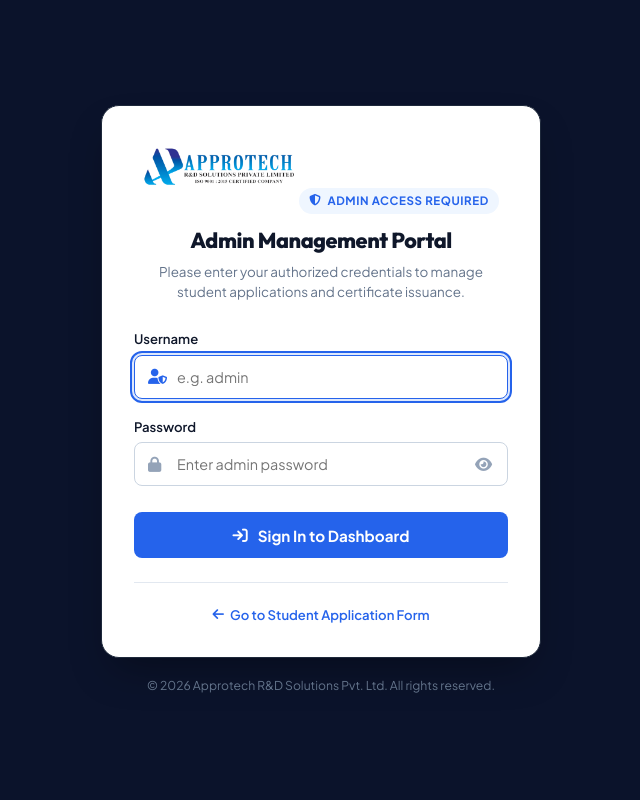
After one commit to Masterminder0046/Approtech_Certificate_Management, a Flask app: page /admin/login in a window 1280 px wide. The commit adds this page. Shown: the whole page, without its empty margins (319-959 px from the left). Run offline with Flask 3, Linux system fonts and the light colour scheme.

Commit message:
Add Admin Login authentication and redirect root directly to student form

```diff
--- a/app.py
+++ b/app.py
@@ -19,7 +19,8 @@ from flask import (
     send_from_directory,
     send_file,
     redirect,
-    abort
+    abort,
+    session
 )
 import qrcode
 from docx import Document
@@ -49,6 +50,7 @@ app = Flask(
     template_folder='templates'
 )
 app.config['TEMPLATES_AUTO_RELOAD'] = True
+app.secret_key = os.environ.get('SECRET_KEY', 'approtech-cert-management-secret-key-2026')
 
 # ---------------------------------------------------------------------------
 # DATABASE HELPERS
@@ -358,16 +360,53 @@ def serve_public(path):
 # ---------------------------------------------------------------------------
 
 @app.route('/')
+def home():
+    """Direct root URL opens the Student Application Form directly."""
+    return redirect('/student-form/APP26-27')
+
 @app.route('/admin')
 @app.route('/admin/')
 def admin_dashboard():
-    """Renders the Admin Management Dashboard."""
+    """Renders the Admin Management Dashboard (Protected by authentication)."""
+    if not session.get('admin_logged_in'):
+        return redirect('/admin/login')
+
     conn = get_db()
     cur = conn.cursor()
     cur.execute("SELECT * FROM batches ORDER BY id ASC")
     batches = [dict(b) for b in cur.fetchall()]
     conn.close()
     return render_template('admin.html', batches=batches)
+
+@app.route('/admin/login', methods=['GET', 'POST'])
+def admin_login():
+    """Admin Login Portal."""
+    if session.get('admin_logged_in'):
+        return redirect('/admin')
+
+    error = None
+    if request.method == 'POST':
+        username = request.form.get('username', '').strip()
+        password = request.form.get('password', '').strip()
+
+        admin_user = os.environ.get('ADMIN_USER', 'admin')
+        admin_pass = os.environ.get('ADMIN_PASSWORD', 'admin@approtech2026')
+
+        if username == admin_user and password == admin_pass:
+            session['admin_logged_in'] = True
+            session['admin_user'] = username
+            return redirect('/admin')
+        else:
+            error = 'Invalid admin credentials. Please verify your username and password.'
+
+    return render_template('admin_login.html', error=error)
+
+@app.route('/admin/logout')
+def admin_logout():
+    """Logs out of the Admin Portal."""
+    session.pop('admin_logged_in', None)
+    session.pop('admin_user', None)
+    return redirect('/admin/login')
 
 @app.route('/index.html')
 def index_html():
--- a/templates/admin.html
+++ b/templates/admin.html
@@ -52,6 +52,10 @@
 
         <a href="/student-form/APP26-27" target="_blank" class="btn-primary" style="text-decoration:none; padding: 8px 16px; font-size: 0.85rem; display: inline-flex; align-items: center; gap: 8px;">
           <i class="fa-solid fa-arrow-up-right-from-square"></i> Open Student Portal
+        </a>
+
+        <a href="/admin/logout" class="btn-secondary" style="text-decoration:none; padding: 8px 14px; font-size: 0.85rem; display: inline-flex; align-items: center; gap: 6px; color: #EF4444;" title="Sign out of Admin Portal">
+          <i class="fa-solid fa-right-from-bracket"></i> Logout
         </a>
       </div>
     </header>
--- /dev/null
+++ b/templates/admin_login.html
@@ -0,0 +1,334 @@
+<!DOCTYPE html>
+<html lang="en">
+<head>
+  <meta charset="UTF-8" />
+  <meta name="viewport" content="width=device-width, initial-scale=1.0" />
+  <title>Admin Portal Login - Approtech Internship Certificate Management</title>
+  <meta name="description" content="Secure administrative login for Approtech Certificate Management." />
+
+  <!-- Font Awesome 6.7.2 CDN -->
+  <link rel="stylesheet" href="https://cdnjs.cloudflare.com/ajax/libs/font-awesome/6.7.2/css/all.min.css" crossorigin="anonymous" />
+
+  <!-- Google Fonts -->
+  <link rel="preconnect" href="https://fonts.googleapis.com">
+  <link rel="preconnect" href="https://fonts.gstatic.com" crossorigin>
+  <link href="https://fonts.googleapis.com/css2?family=Outfit:wght@400;500;600;700;800&family=Plus+Jakarta+Sans:ital,wght@0,400;0,500;0,600;0,700;1,400&display=swap" rel="stylesheet">
+
+  <link rel="stylesheet" href="/style.css" />
+
+  <style>
+    body {
+      background-color: #0B132B;
+      min-height: 100vh;
+      display: flex;
+      align-items: center;
+      justify-content: center;
+      padding: 24px 16px;
+      font-family: var(--font-body);
+      color: #0F172A;
+    }
+
+    .login-container {
+      width: 100%;
+      max-width: 440px;
+      margin: 0 auto;
+    }
+
+    .login-card {
+      background: #FFFFFF;
+      border-radius: var(--radius-lg);
+      padding: 38px 32px 32px;
+      box-shadow: 0 20px 40px -12px rgba(0, 0, 0, 0.35);
+      border: 1px solid #1E293B;
+    }
+
+    .login-brand-header {
+      text-align: center;
+      margin-bottom: 28px;
+    }
+
+    .login-logo {
+      height: 46px;
+      width: auto;
+      object-fit: contain;
+      margin-bottom: 14px;
+    }
+
+    .login-badge {
+      display: inline-flex;
+      align-items: center;
+      gap: 6px;
+      padding: 4px 10px;
+      border-radius: 20px;
+      font-size: 0.72rem;
+      font-weight: 700;
+      letter-spacing: 0.05em;
+      text-transform: uppercase;
+      background: #EFF6FF;
+      color: #2563EB;
+      margin-bottom: 10px;
+    }
+
+    .login-title {
+      font-family: var(--font-heading);
+      font-size: 1.35rem;
+      font-weight: 800;
+      color: #0F172A;
+      margin-bottom: 6px;
+      letter-spacing: -0.02em;
+    }
+
+    .login-subtitle {
+      font-size: 0.84rem;
+      color: #64748B;
+      line-height: 1.45;
+    }
+
+    .login-alert {
+      background: #FEF2F2;
+      border: 1.5px solid #FCA5A5;
+      color: #DC2626;
+      border-radius: var(--radius-sm);
+      padding: 12px 14px;
+      font-size: 0.82rem;
+      display: flex;
+      align-items: center;
+      gap: 10px;
+      margin-bottom: 20px;
+    }
+
+    .login-alert-icon {
+      font-size: 1rem;
+      flex-shrink: 0;
+    }
+
+    .login-form {
+      display: flex;
+      flex-direction: column;
+      gap: 18px;
+    }
+
+    .login-group {
+      display: flex;
+      flex-direction: column;
+      gap: 6px;
+    }
+
+    .login-label {
+      font-size: 0.82rem;
+      font-weight: 600;
+      color: #0F172A;
+    }
+
+    .login-input-wrapper {
+      position: relative;
+      display: flex;
+      align-items: center;
+    }
+
+    .login-input-icon {
+      position: absolute;
+      left: 14px;
+      color: #94A3B8;
+      font-size: 0.95rem;
+      pointer-events: none;
+      transition: var(--transition-fast);
+    }
+
+    .login-input {
+      width: 100%;
+      height: 44px;
+      padding: 0 40px 0 42px;
+      font-family: var(--font-body);
+      font-size: 0.9rem;
+      color: #0F172A;
+      background-color: #FFFFFF;
+      border: 1.5px solid #CBD5E1;
+      border-radius: var(--radius-sm);
+      outline: none;
+      transition: var(--transition-fast);
+    }
+
+    .login-input:focus {
+      border-color: #2563EB;
+      box-shadow: 0 0 0 3px rgba(37, 99, 235, 0.15);
+    }
+
+    .login-group:focus-within .login-input-icon {
+      color: #2563EB;
+    }
+
+    .btn-toggle-pwd {
+      position: absolute;
+      right: 12px;
+      background: none;
+      border: none;
+      color: #94A3B8;
+      cursor: pointer;
+      font-size: 0.95rem;
+      padding: 4px;
+      transition: var(--transition-fast);
+    }
+
+    .btn-toggle-pwd:hover {
+      color: #0F172A;
+    }
+
+    .btn-login-submit {
+      width: 100%;
+      height: 46px;
+      background-color: #2563EB;
+      color: #FFFFFF;
+      border: none;
+      border-radius: var(--radius-sm);
+      font-family: var(--font-body);
+      font-size: 0.95rem;
+      font-weight: 700;
+      cursor: pointer;
+      display: inline-flex;
+      align-items: center;
+      justify-content: center;
+      gap: 10px;
+      margin-top: 8px;
+      transition: var(--transition-fast);
+    }
+
+    .btn-login-submit:hover {
+      background-color: #1D4ED8;
+      transform: translateY(-1px);
+    }
+
+    .btn-login-submit:active {
+      transform: translateY(0);
+    }
+
+    .login-footer-links {
+      text-align: center;
+      margin-top: 24px;
+      padding-top: 18px;
+      border-top: 1px solid #E2E8F0;
+    }
+
+    .link-student-portal {
+      color: #2563EB;
+      text-decoration: none;
+      font-size: 0.82rem;
+      font-weight: 600;
+      display: inline-flex;
+      align-items: center;
+      gap: 6px;
+      transition: var(--transition-fast);
+    }
+
+    .link-student-portal:hover {
+      text-decoration: underline;
+      color: #1D4ED8;
+    }
+
+    .login-bottom-credits {
+      text-align: center;
+      margin-top: 18px;
+      font-size: 0.76rem;
+      color: #64748B;
+    }
+  </style>
+</head>
+<body>
+
+  <div class="login-container">
+    <div class="login-card">
+
+      <!-- Brand Header -->
+      <div class="login-brand-header">
+        <img src="/assets/approtech-logo.png" alt="Approtech Logo" class="login-logo" />
+        <div class="login-badge">
+          <i class="fa-solid fa-shield-halved"></i>
+          <span>ADMIN ACCESS REQUIRED</span>
+        </div>
+        <h1 class="login-title">Admin Management Portal</h1>
+        <p class="login-subtitle">Please enter your authorized credentials to manage student applications and certificate issuance.</p>
+      </div>
+
+      <!-- Error Alert (If Any) -->
+      {% if error %}
+      <div class="login-alert" role="alert">
+        <i class="fa-solid fa-circle-exclamation login-alert-icon"></i>
+        <span>{{ error }}</span>
+      </div>
+      {% endif %}
+
+      <!-- Login Form -->
+      <form method="POST" action="/admin/login" class="login-form" autocomplete="off">
+
+        <div class="login-group">
+          <label for="username" class="login-label">Username</label>
+          <div class="login-input-wrapper">
+            <i class="fa-solid fa-user-shield login-input-icon"></i>
+            <input
+              type="text"
+              id="username"
+              name="username"
+              class="login-input"
+              placeholder="e.g. admin"
+              required
+              autofocus
+            />
+          </div>
+        </div>
+
+        <div class="login-group">
+          <label for="password" class="login-label">Password</label>
+          <div class="login-input-wrapper">
+            <i class="fa-solid fa-lock login-input-icon"></i>
+            <input
+              type="password"
+              id="password"
+              name="password"
+              class="login-input"
+              placeholder="Enter admin password"
+              required
+            />
+            <button type="button" class="btn-toggle-pwd" id="toggle-pwd-btn" title="Show / Hide Password">
+              <i class="fa-solid fa-eye" id="pwd-icon"></i>
+            </button>
+          </div>
+        </div>
+
+        <button type="submit" class="btn-login-submit">
+          <i class="fa-solid fa-arrow-right-to-bracket"></i>
+          <span>Sign In to Dashboard</span>
+        </button>
+
+      </form>
+
+      <!-- Return to Student Portal Link -->
+      <div class="login-footer-links">
+        <a href="/" class="link-student-portal">
+          <i class="fa-solid fa-arrow-left"></i>
+          <span>Go to Student Application Form</span>
+        </a>
+      </div>
+
+    </div>
+
+    <div class="login-bottom-credits">
+      &copy; 2026 Approtech R&amp;D Solutions Pvt. Ltd. All rights reserved.
+    </div>
+  </div>
+
+  <script>
+    const toggleBtn = document.getElementById('toggle-pwd-btn');
+    const pwdInput = document.getElementById('password');
+    const pwdIcon = document.getElementById('pwd-icon');
+
+    if (toggleBtn && pwdInput && pwdIcon) {
+      toggleBtn.addEventListener('click', () => {
+        const isPwd = pwdInput.type === 'password';
+        pwdInput.type = isPwd ? 'text' : 'password';
+        pwdIcon.className = isPwd ? 'fa-solid fa-eye-slash' : 'fa-solid fa-eye';
+      });
+    }
+  </script>
+
+</body>
+</html>
```
Also changed, not shown: README.md.
